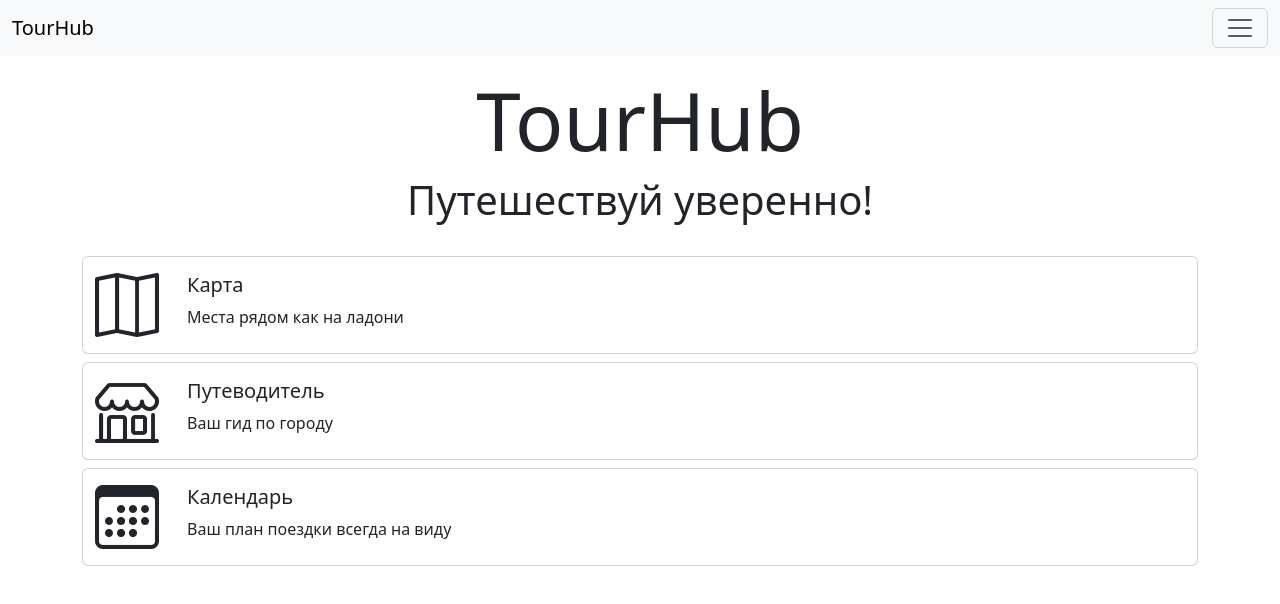
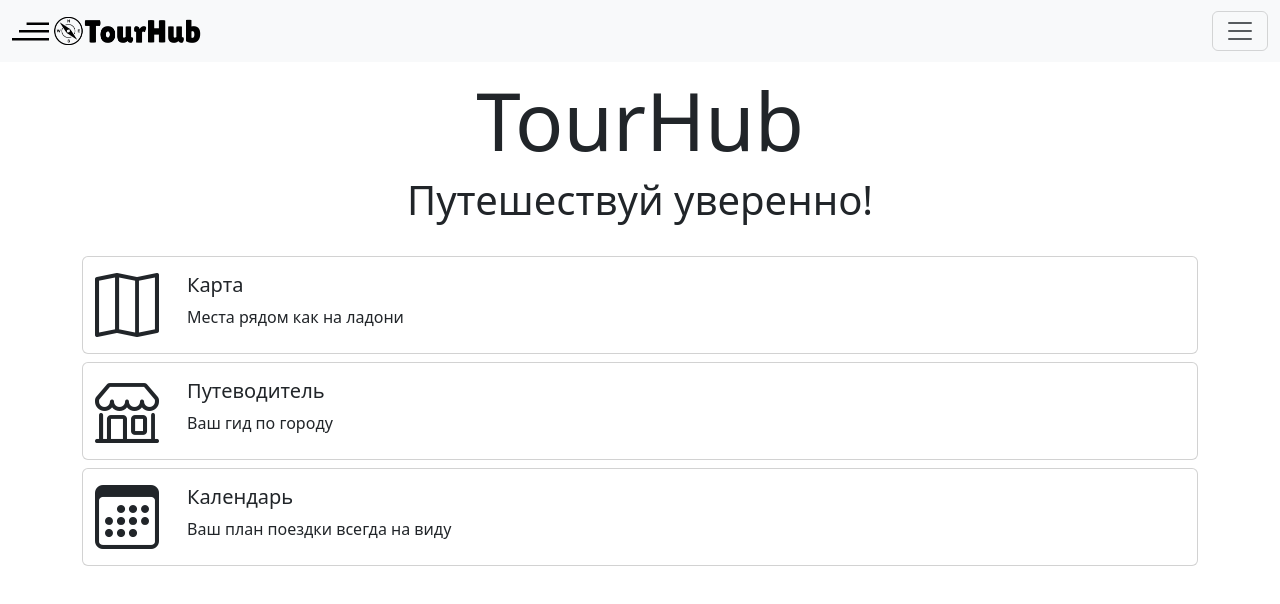
Before and after one commit to morozyuk-d-p/hackathon-ficha-tourhub-frontend, a Nuxt app: page / in a window 1280 px wide. Shown: the top 604 px of the page. Built offline with nearby package versions, Linux system fonts and the light colour scheme.

Commit message:
added logo to header

```diff
--- a/components/app/header.vue
+++ b/components/app/header.vue
@@ -2,7 +2,9 @@
   <header>
     <nav class="navbar fixed-top bg-body-tertiary">
       <div class="container-fluid">
-        <NuxtLink class="navbar-brand" to="/">TourHub</NuxtLink>
+        <NuxtLink class="navbar-brand" to="/">
+          <img src="img/logo.png" alt="Логотип" class="mb-1" style="max-height: 2rem;">
+        </NuxtLink>
         <button
           id="navbar-toggler"
           class="navbar-toggler"
```
Also changed, not shown: public/img/logo.png (added).
